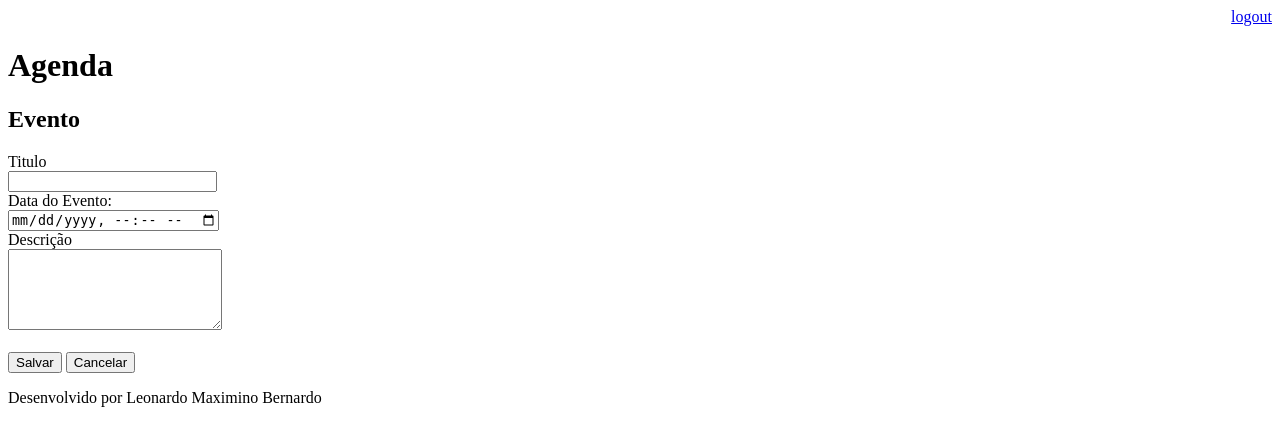
After one commit to lmbernardo7520112/django_python, a Django app: page /agenda/evento/ in a window 1280 px wide. The commit adds this page. Shown: the top 446 px of the page. Run offline with Django 3.2, Linux system fonts and the light colour scheme; a user stored in the database is signed in.

Commit message:
Incluido template para inserção de eventos da agenda

```diff
--- a/agenda/urls.py
+++ b/agenda/urls.py
@@ -21,6 +21,11 @@ from core import views
 urlpatterns = [
     path('admin/', admin.site.urls),
     path('agenda/', views.lista_eventos),
-    #path('', RedirectView.as_view.(url='/agenda/'))
-    path('', views.index)
+    path('agenda/evento/submit', views.submit_evento),
+    #path('', RedirectView.as_view.(url='/agenda/')),
+    path('', views.index),
+    path('agenda/evento/', views.evento),
+    path('login/', views.login_user),
+    path('login/submit', views.submit_login),
+    path('logout/', views.logout_user)
 ]
--- a/core/views.py
+++ b/core/views.py
@@ -1,15 +1,50 @@
 #from django.shortcuts import render
 from django.shortcuts import render, redirect
 from core.models import Evento
-
+from django.contrib.auth.decorators import login_required
+from django.contrib.auth import authenticate, login, logout
+from django.contrib import messages
 # Create your views here.
 
 def index(request):
     return redirect('/agenda/')
 
+def login_user(request):
+    return render(request, 'login.html')
+
+def logout_user(request):
+    logout(request)
+    return redirect('/')
+
+def submit_login(request):
+    if request.POST:
+        username = request.POST.get('username')
+        password = request.POST.get('password')
+        usuario = authenticate(username=username, password=password)
+        if usuario is not None:
+            login(request, usuario)
+            return redirect('/')
+    else:
+        redirect('/')
+
+@login_required(login_url='/login/')
 def lista_eventos(request):
-    #usuario = request.user
-    #evento = Evento.objects.filter(usuario=usuario)
+    usuario = request.user
+    evento = Evento.objects.filter(usuario=usuario)
     evento = Evento.objects.all()
     dados = {'eventos':evento}
     return render(request, 'agenda.html', dados)
+
+@login_required(login_url='/login/')
+def evento(request):
+    return render(request, 'evento.html')
+
+@login_required(login_url='/login/')
+def submit_evento(request):
+    if request.POST:
+        titulo = request.POST.get('titulo')
+        data_evento = request.POST.get('data_evento')
+        descricao = request.POST.get('descricao')
+        usuario = request.user
+        Evento.objects.create(titulo=titulo, data_evento=data_evento, descricao=descricao, usuario=usuario)
+    return redirect('/')
--- a/templates/agenda.html
+++ b/templates/agenda.html
@@ -2,7 +2,9 @@
 
 {% block content %}
     <h2>Agendamentos</h2>
-
+    <a href="evento/">
+        <button type="button">Novo Evento</button>
+    </a>
     <ul style="font-size: 18px">
     {% for evento in eventos %}
     <b> {{ evento.titulo }} - {{evento.get_data_evento }}</b>
--- /dev/null
+++ b/templates/evento.html
@@ -0,0 +1,24 @@
+{% extends "model-page.html" %}
+
+{% block content %}
+
+<h2>Evento</h2>
+<form action="submit" method="POST">{% csrf_token %}
+    <label>Titulo</label>
+    <br>
+    <input type="text" name="titulo" size="23">
+    <br>
+    <label>Data do Evento:</label>
+    <br>
+    <input type="datetime-local" name="data_evento">
+    <br>
+    <label>Descrição</label>
+    <br>
+    <textarea name="descricao" rows="5" cols="24"></textarea>
+    <br><br>
+    <button type="submit">Salvar</button>
+    <a href="/">
+        <button type="button">Cancelar</button>
+    </a>
+</form>
+{% endblock %}
--- a/templates/model-header.html
+++ b/templates/model-header.html
@@ -1,4 +1,7 @@
 
     <meta charset="UTF-8">
     <title>Agenda</title>
+    <div align="right">
+        <a href="/logout">logout</a>
+    </div>
     <h1>Agenda</h1>
```
Also changed, not shown: templates/login.html (added, +20 -0 lines), db.sqlite3.
